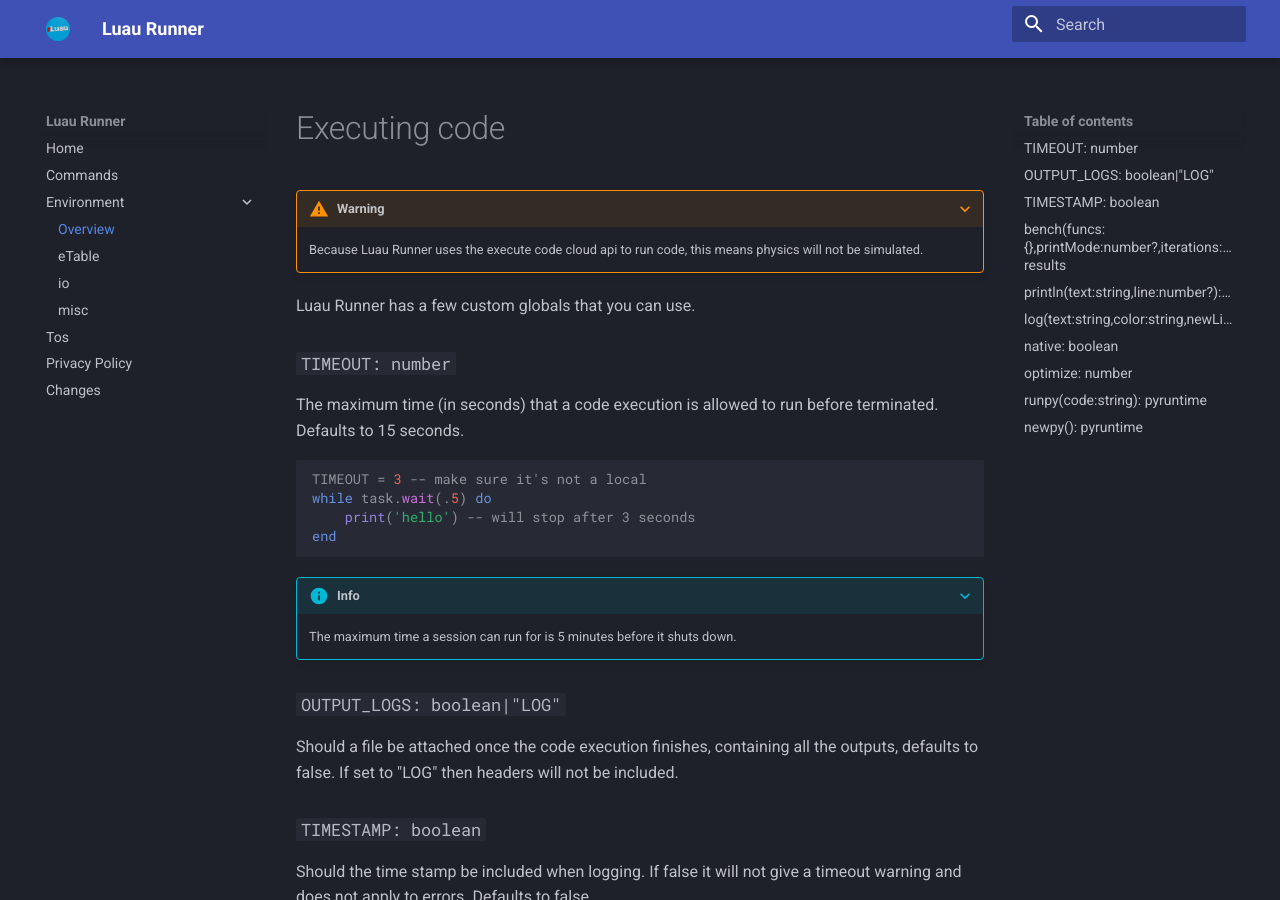
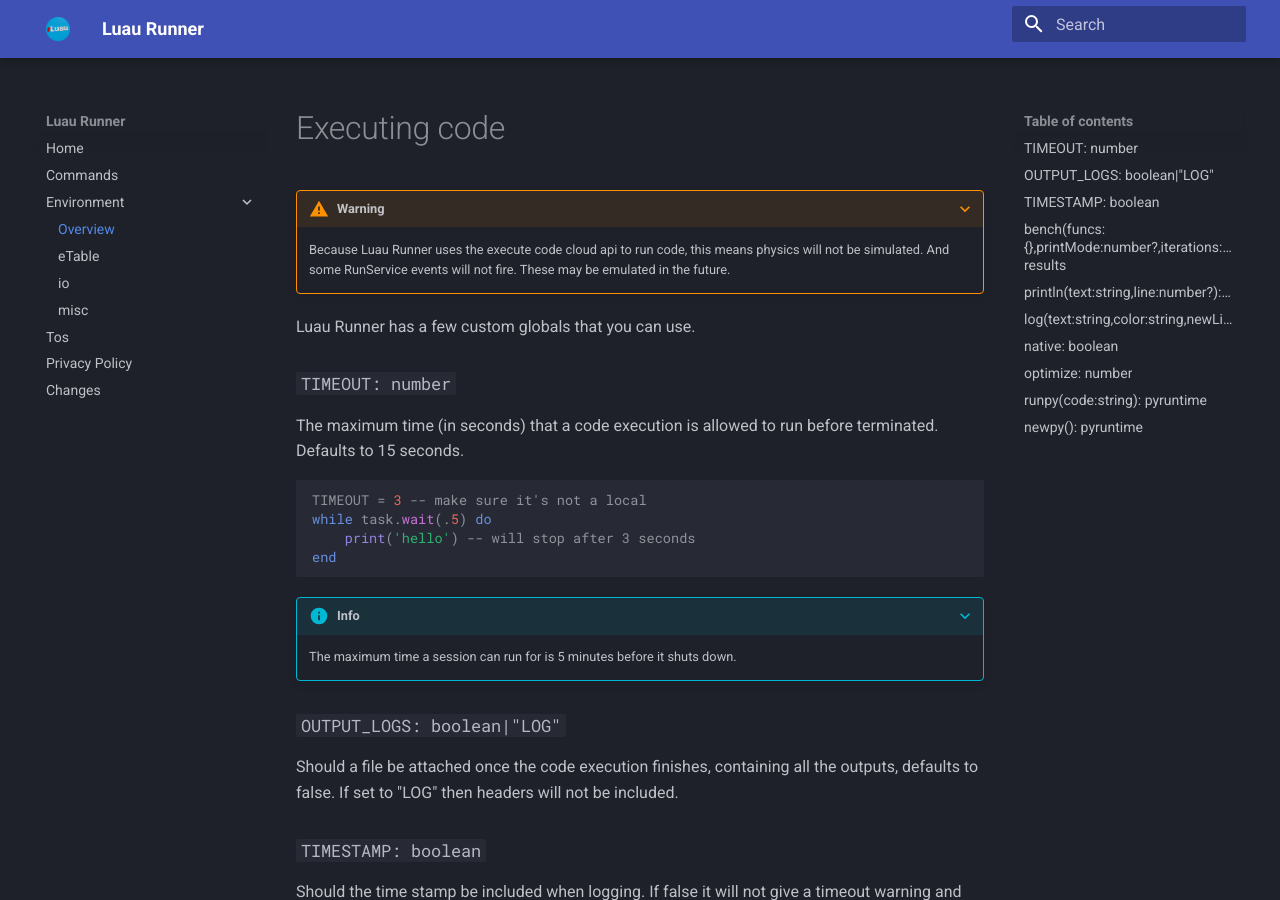
Before and after one commit to haotian2006/LuauBotSite, an MkDocs documentation site: the page built from docs/Environment/index.md, in a window 1280 px wide and 900 px high. Built offline with MkDocs 1.6.1 and Material for MkDocs 9.7.7, drawn with Linux system fonts in a browser that asks for light colours.

Commit message:
added a warning for runservice

```diff
--- a/docs/Environment/index.md
+++ b/docs/Environment/index.md
@@ -1,7 +1,7 @@
 # Executing code
 
 ???+ warning
-    Because Luau Runner uses the execute code cloud api to run code, this means physics will not be simulated.
+    Because Luau Runner uses the execute code cloud api to run code, this means physics will not be simulated. And some RunService events will not fire. These may be emulated in the future.
 
 Luau Runner has a few custom globals that you can use.
 
```
